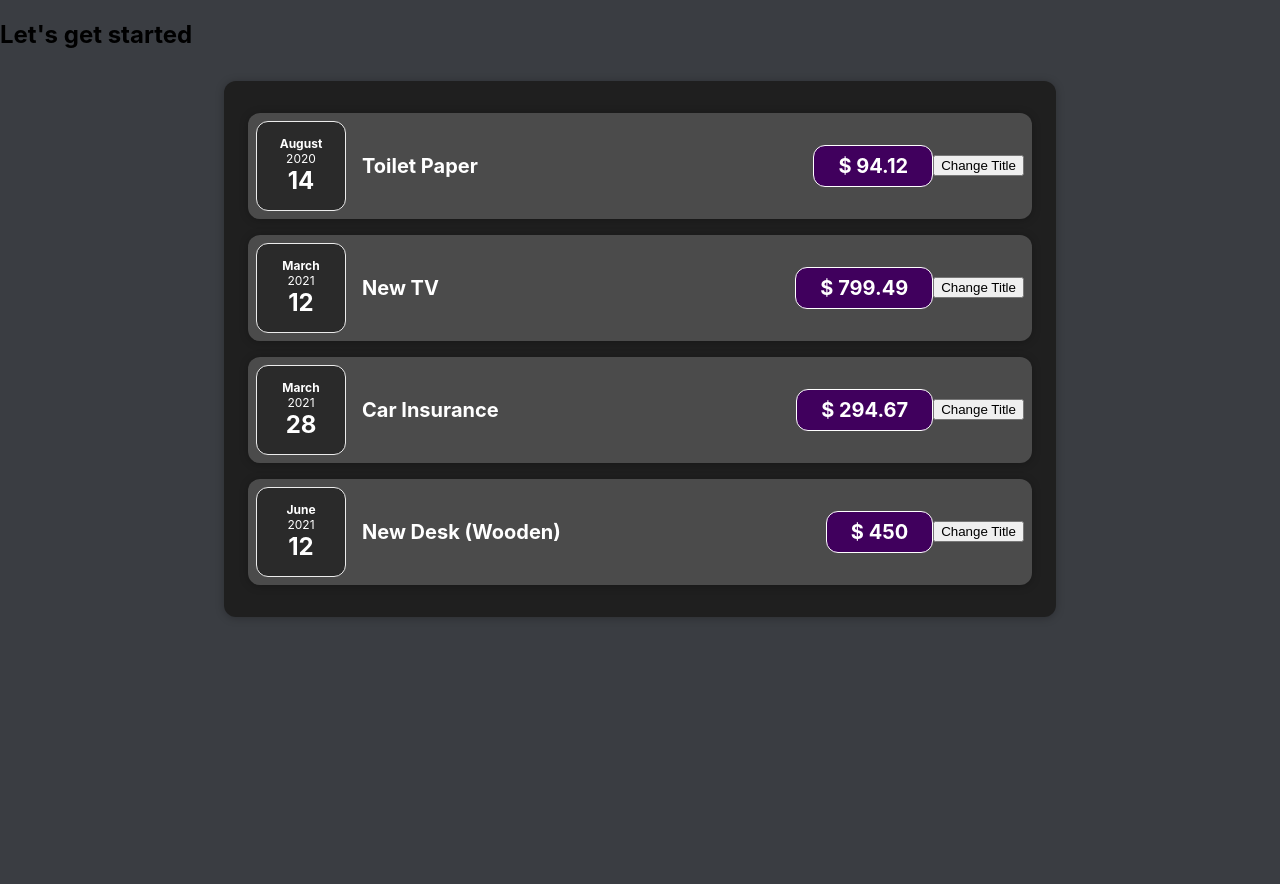
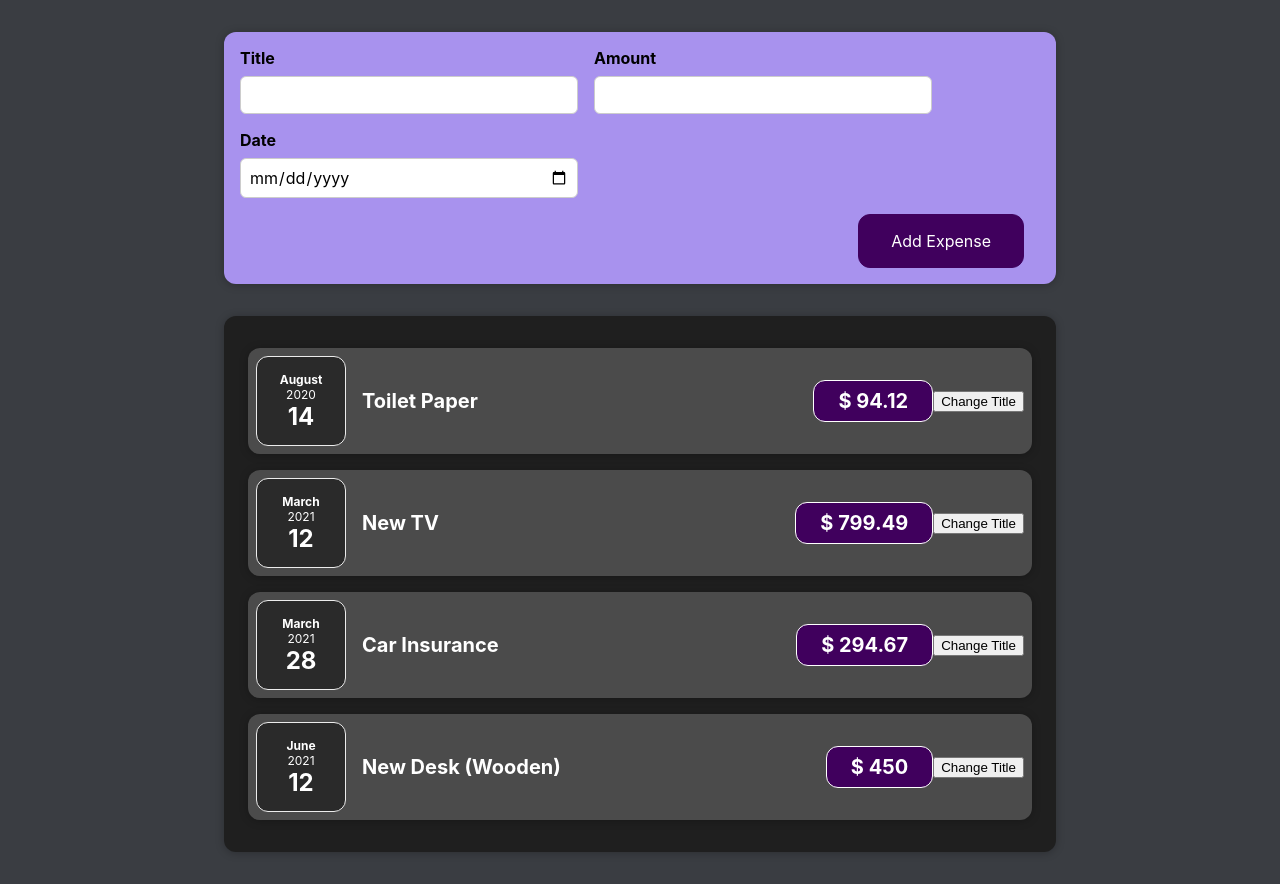
Before and after one commit to josue-lubaki/react-complete-guide, a React (Create React App) app: page / in a window 1280 px wide. Before the commit the page ends 800 px from the top, so only its background shows below. Built offline with nearby package versions, Linux system fonts and the light colour scheme.

Commit message:
added ExpenseForm

```diff
--- a/src/App.js
+++ b/src/App.js
@@ -1,4 +1,5 @@
 import Expenses from './components/Expenses/Expenses';
+import NewExpense from './components/NewExpense/NewExpense'
 
 const App = () => {
 	const expenses = [
@@ -25,7 +26,7 @@
 
 	return (
 		<div>
-			<h2>Let's get started</h2>
+			<NewExpense/>
 			<Expenses items={expenses} />
 		</div>
 	);
--- /dev/null
+++ b/src/components/NewExpense/ExpenseForm.css
@@ -0,0 +1,26 @@
+.new-expense__controls {
+  display: flex;
+  flex-wrap: wrap;
+  gap: 1rem;
+  margin-bottom: 1rem;
+  text-align: left;
+}
+
+.new-expense__control label {
+  font-weight: bold;
+  margin-bottom: 0.5rem;
+  display: block;
+}
+
+.new-expense__control input {
+  font: inherit;
+  padding: 0.5rem;
+  border-radius: 6px;
+  border: 1px solid #ccc;
+  width: 20rem;
+  max-width: 100%;
+}
+
+.new-expense__actions {
+  text-align: right;
+}
--- /dev/null
+++ b/src/components/NewExpense/ExpenseForm.js
@@ -0,0 +1,28 @@
+import React from 'react';
+import './ExpenseForm.css';
+
+const ExpenseForm = () => {
+	return (
+		<form>
+			<div className='new-expense__controls'>
+				<div className='new-expense__control'>
+					<label>Title</label>
+					<input type='text' />
+				</div>
+				<div className='new-expense__control'>
+					<label>Amount</label>
+					<input type='number' min='0.01' step='0.01' />
+				</div>
+				<div className='new-expense__control'>
+					<label>Date</label>
+					<input type='date' min='2019-01-01' max='2024-12-31' />
+				</div>
+			</div>
+			<div className='new-expense__actions'>
+				<button type='submit'>Add Expense</button>
+			</div>
+		</form>
+	);
+};
+
+export default ExpenseForm;
--- /dev/null
+++ b/src/components/NewExpense/NewExpense.css
@@ -0,0 +1,38 @@
+.new-expense {
+  background-color: #a892ee;
+  padding: 1rem;
+  margin: 2rem auto;
+  width: 50rem;
+  max-width: 95%;
+  border-radius: 12px;
+  text-align: center;
+  box-shadow: 0 1px 8px rgba(0, 0, 0, 0.25);
+}
+
+.new-expense button {
+  font: inherit;
+  cursor: pointer;
+  padding: 1rem 2rem;
+  border: 1px solid #40005d;
+  background-color: #40005d;
+  color: white;
+  border-radius: 12px;
+  margin-right: 1rem;
+}
+
+.new-expense button:hover,
+.new-expense button:active {
+  background-color: #510674;
+  border-color: #510674;
+}
+
+.new-expense button.alternative {
+  color: #220131;
+  border-color: transparent;
+  background-color: transparent;
+}
+
+.new-expense button.alternative:hover,
+.new-expense button.alternative:active {
+  background-color: #ddb3f8;
+}
--- /dev/null
+++ b/src/components/NewExpense/NewExpense.js
@@ -0,0 +1,11 @@
+import React from 'react';
+import './NewExpense.css'
+import ExpenseForm from './ExpenseForm'
+
+const NewExpense = () => {
+    return <div className="new-expense">
+       <ExpenseForm/>
+    </div>
+};
+
+export default NewExpense;
```
